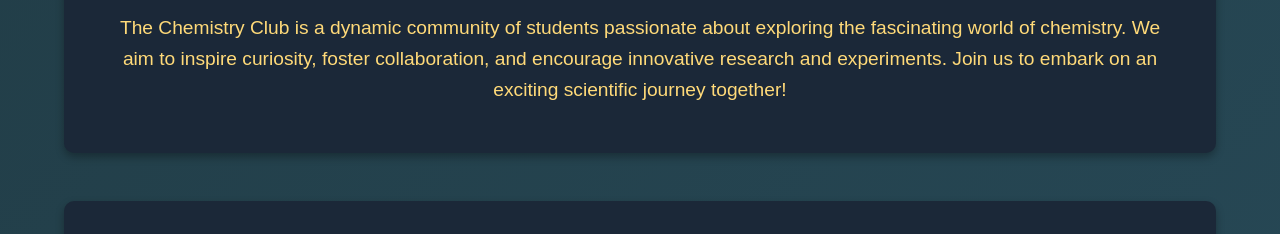
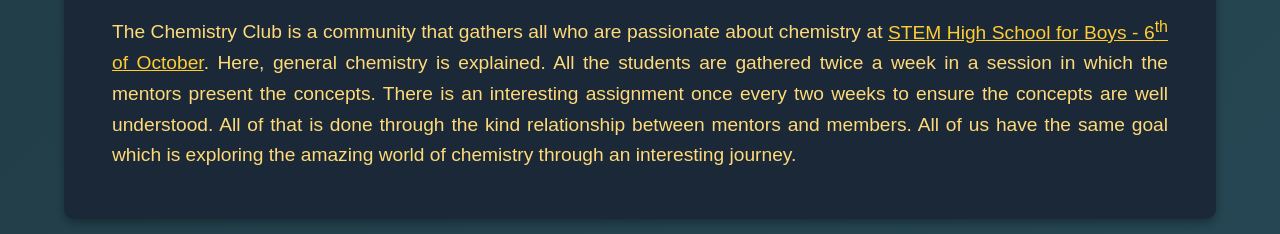
Before and after one commit to Ibrahim-Walid/Chemistry-Club, a plain HTML site: page index.html in a window 1280 px wide. Shown: the part 234-468 px from the top of the page. Drawn offline with Linux system fonts and the light colour scheme.

Commit message:
Add files via upload

```diff
--- a/index.html
+++ b/index.html
@@ -102,6 +102,7 @@
         .about-section p {
             font-size: 1.2rem;
             color: #ffda79;
+            text-align: justify;
         }
 
         /* Management Board Section */
@@ -205,7 +206,7 @@
     <!-- About Section -->
     <section id="about" class="about-section">
         <h2>About Us</h2>
-        <p>The Chemistry Club is a dynamic community of students passionate about exploring the fascinating world of chemistry. We aim to inspire curiosity, foster collaboration, and encourage innovative research and experiments. Join us to embark on an exciting scientific journey together!</p>
+        <p>The Chemistry Club is a community that gathers all who are passionate about chemistry at <a style="color: #ffcc33;" target="_blank" href="https://www.stemegypt.net/">STEM High School for Boys - 6<sup>th</sup> of October</a>. Here, general chemistry is explained. All the students are gathered twice a week in a session in which the mentors present the concepts. There is an interesting assignment once every two weeks to ensure the concepts are well understood. All of that is done through the kind relationship between mentors and members. All of us have the same goal which is exploring the amazing world of chemistry through an interesting journey.</p>
     </section>
 
     <!-- Management Board Section -->
```
